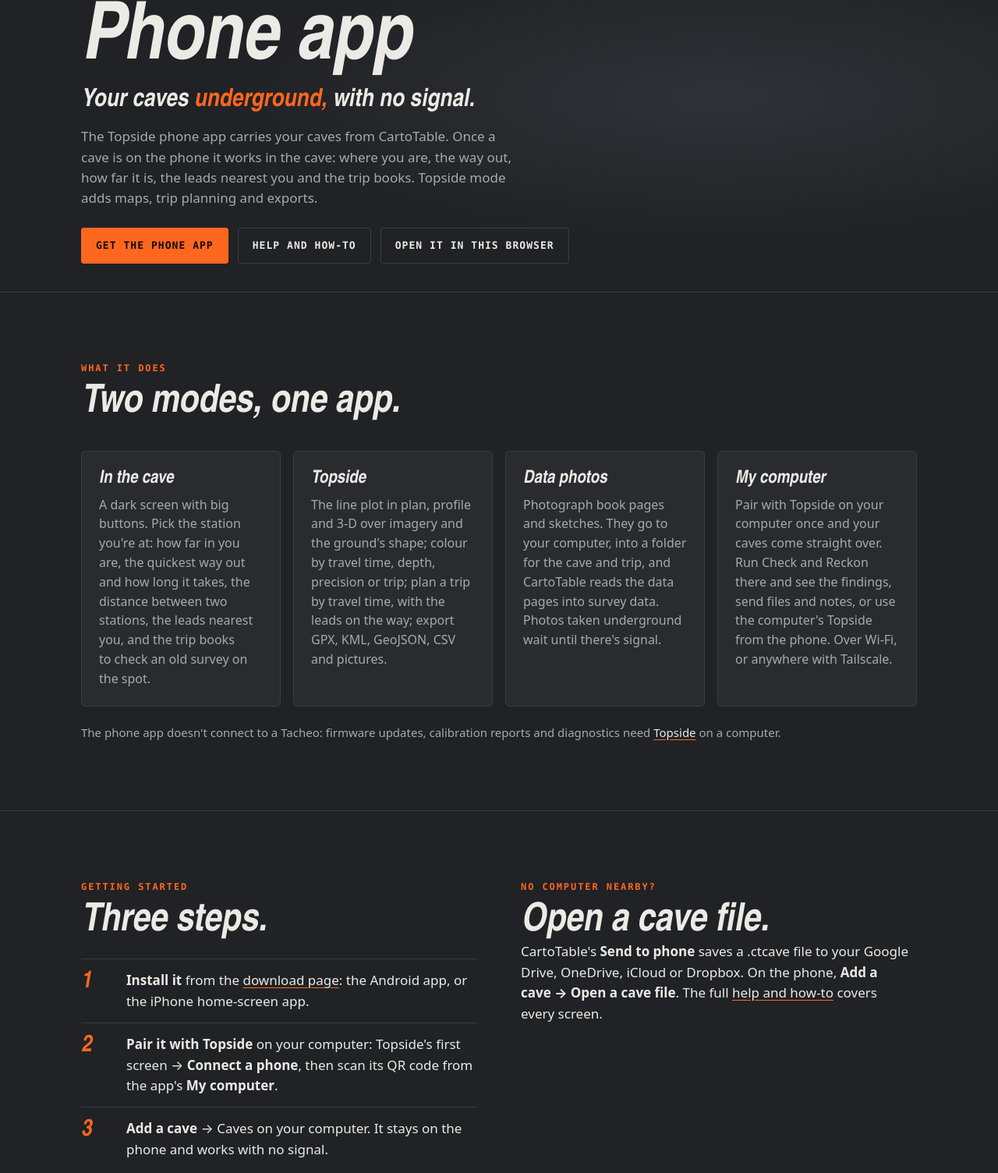
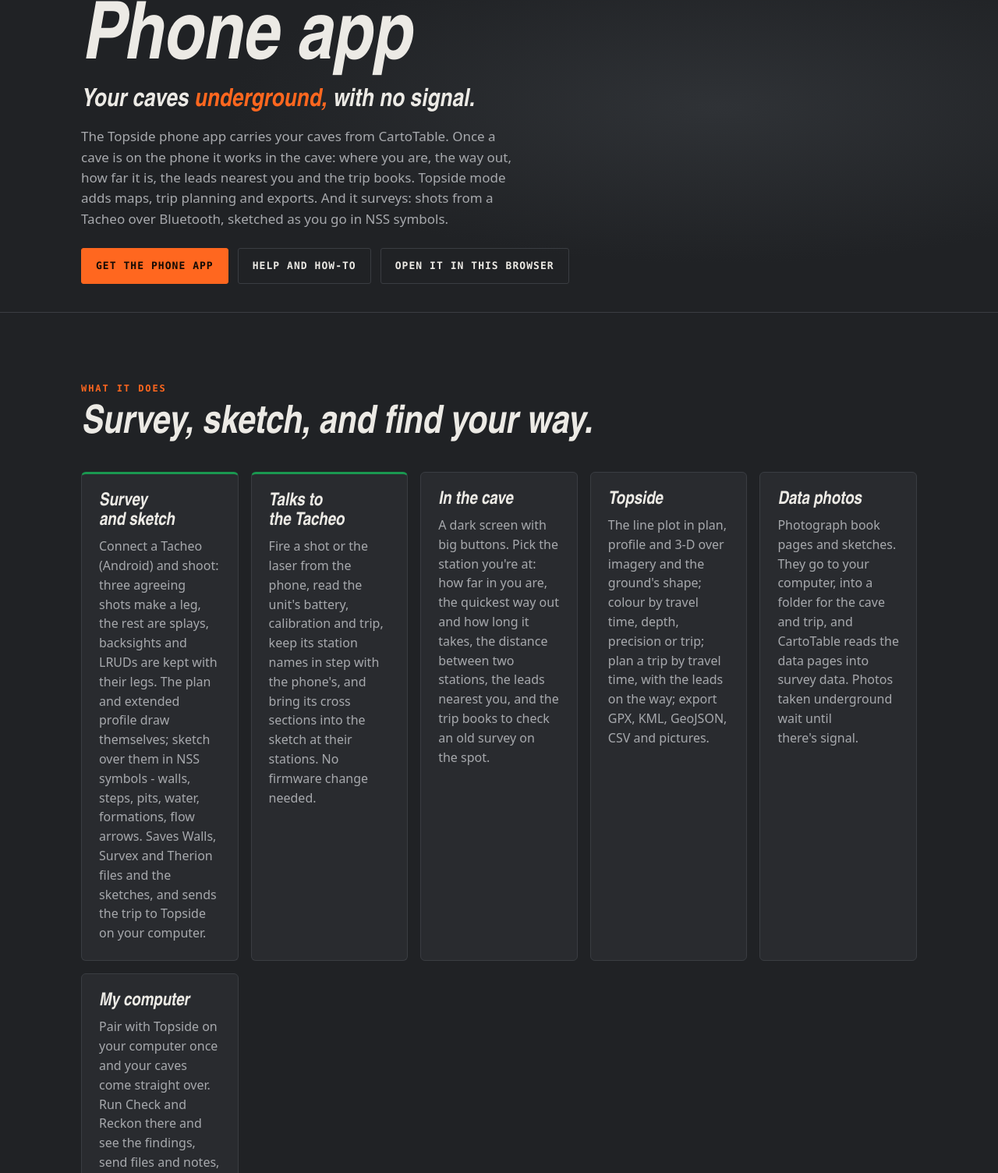
Before and after one commit to p0sull02/tacheo-site, a plain HTML site: page phone.html in a window 1280 px wide. Shown: the part 135-1639 px from the top of the page at 78% size. Drawn offline with Linux system fonts and the light colour scheme.

Commit message:
Phone app 1.6: Survey and sketch with the Tacheo on the phone page, home, Tacheo and download pages
Co-Authored-By: Claude Opus 5.5 <noreply@anthropic.com>
Claude-Session: https://claude.ai/code/session_0139rTr7EHv2bPiKp3srJt3Z

```diff
--- a/phone.html
+++ b/phone.html
@@ -55,7 +55,7 @@
       <p class="eyebrow">Free · Android and iPhone</p>
       <h1>Phone app</h1>
       <p class="tag">Your caves <em>underground,</em> with no signal.</p>
-      <p class="sub">The Topside phone app carries your caves from CartoTable. Once a cave is on the phone it works in the cave: where you are, the way out, how far it is, the leads nearest you and the trip books. Topside mode adds maps, trip planning and exports.</p>
+      <p class="sub">The Topside phone app carries your caves from CartoTable. Once a cave is on the phone it works in the cave: where you are, the way out, how far it is, the leads nearest you and the trip books. Topside mode adds maps, trip planning and exports. And it surveys: shots from a Tacheo over Bluetooth, sketched as you go in NSS symbols.</p>
       <div class="actions"><a class="btn" href="download.html#phone">Get the phone app</a><a class="btn ghost" href="https://p0sull02.github.io/cartotable-app/help.html">Help and how-to</a><a class="btn ghost" href="https://p0sull02.github.io/cartotable-app/">Open it in this browser</a></div>
     </div>
   </div>
@@ -64,14 +64,16 @@
 <section id="does">
   <div class="wrap">
     <p class="eyebrow">What it does</p>
-    <h2>Two modes, one app.</h2>
+    <h2>Survey, sketch, and find your way.</h2>
     <div class="cards">
+      <div class="card" style="border-top:3px solid #1A9850"><h3>Survey and sketch</h3><p>Connect a Tacheo (Android) and shoot: three agreeing shots make a leg, the rest are splays, backsights and LRUDs are kept with their legs. The plan and extended profile draw themselves; sketch over them in NSS symbols - walls, steps, pits, water, formations, flow arrows. Saves Walls, Survex and Therion files and the sketches, and sends the trip to Topside on your computer.</p></div>
+      <div class="card" style="border-top:3px solid #1A9850"><h3>Talks to the Tacheo</h3><p>Fire a shot or the laser from the phone, read the unit's battery, calibration and trip, keep its station names in step with the phone's, and bring its cross sections into the sketch at their stations. No firmware change needed.</p></div>
       <div class="card"><h3>In the cave</h3><p>A dark screen with big buttons. Pick the station you're at: how far in you are, the quickest way out and how long it takes, the distance between two stations, the leads nearest you, and the trip books to check an old survey on the spot.</p></div>
       <div class="card"><h3>Topside</h3><p>The line plot in plan, profile and 3-D over imagery and the ground's shape; colour by travel time, depth, precision or trip; plan a trip by travel time, with the leads on the way; export GPX, KML, GeoJSON, CSV and pictures.</p></div>
       <div class="card"><h3>Data photos</h3><p>Photograph book pages and sketches. They go to your computer, into a folder for the cave and trip, and CartoTable reads the data pages into survey data. Photos taken underground wait until there's signal.</p></div>
       <div class="card"><h3>My computer</h3><p>Pair with Topside on your computer once and your caves come straight over. Run Check and Reckon there and see the findings, send files and notes, or use the computer's Topside from the phone. Over Wi-Fi, or anywhere with Tailscale.</p></div>
     </div>
-    <p class="muted" style="margin-top:22px;font-size:15px">The phone app doesn't connect to a Tacheo: firmware updates, calibration reports and diagnostics need <a href="topside.html">Topside</a> on a computer.</p>
+    <p class="muted" style="margin-top:22px;font-size:15px">Firmware updates, calibration and diagnostics still need <a href="topside.html">Topside</a> on a computer. Bluetooth to a Tacheo is in the Android app; on an iPhone the shots are typed and everything else works the same. <a href="https://p0sull02.github.io/cartotable-app/help.html#survey">How to survey and sketch</a>.</p>
   </div>
 </section>
 
@@ -79,11 +81,12 @@
   <div class="wrap split">
     <div>
       <p class="eyebrow">Getting started</p>
-      <h2>Three steps.</h2>
+      <h2>Four steps.</h2>
       <ol class="steps">
         <li><span><b>Install it</b> from the <a href="download.html#phone">download page</a>: the Android app, or the iPhone home-screen app.</span></li>
         <li><span><b>Pair it with Topside</b> on your computer: Topside's first screen → <b>Connect a phone</b>, then scan its QR code from the app's <b>My computer</b>.</span></li>
         <li><span><b>Add a cave</b> → Caves on your computer. It stays on the phone and works with no signal.</span></li>
+        <li><span><b>Survey a trip</b>: Home → <b>Survey and sketch</b> → New survey, tap 📡 to connect the Tacheo (<b>Bluetooth → Phone On</b> on the unit), and shoot.</span></li>
       </ol>
     </div>
     <div>
```
Also changed, not shown: download.html (+2 -1 lines), index.html (+1 -1 lines), tacheo.html (+1 -1 lines).
